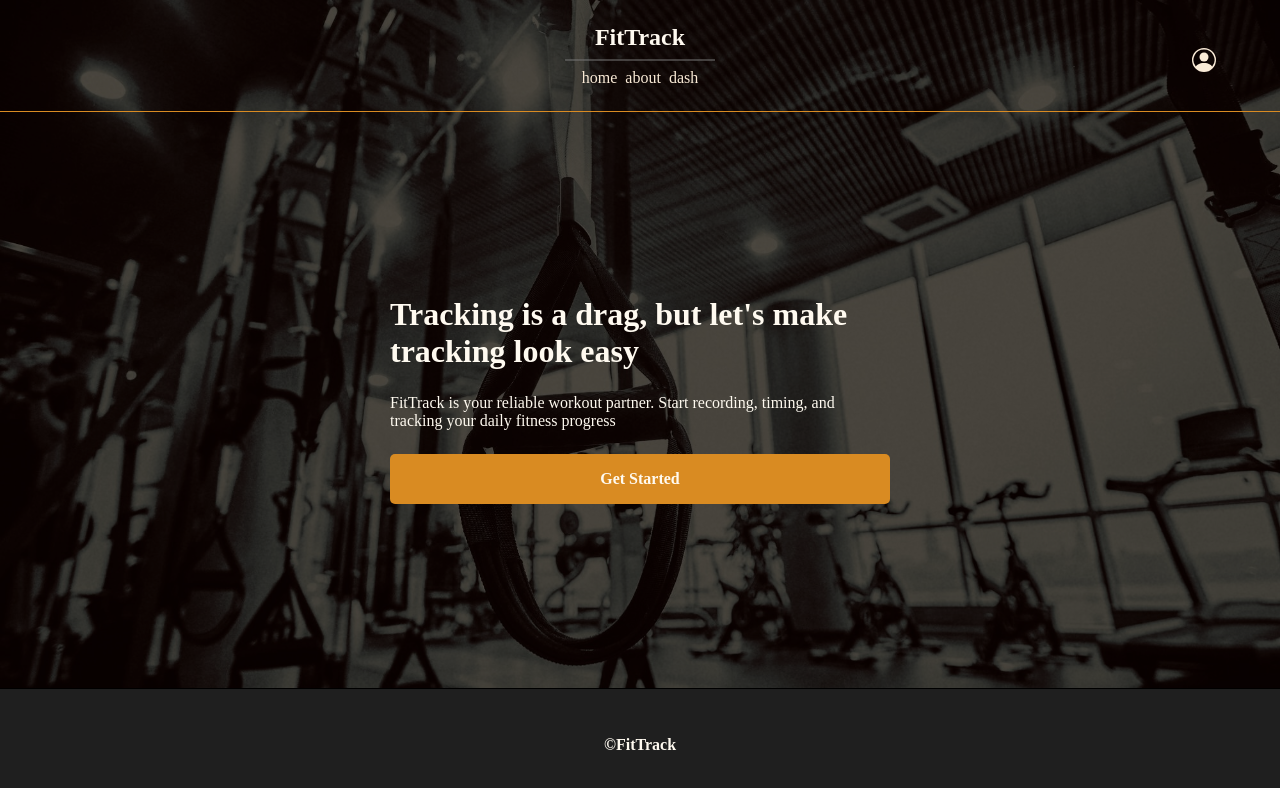
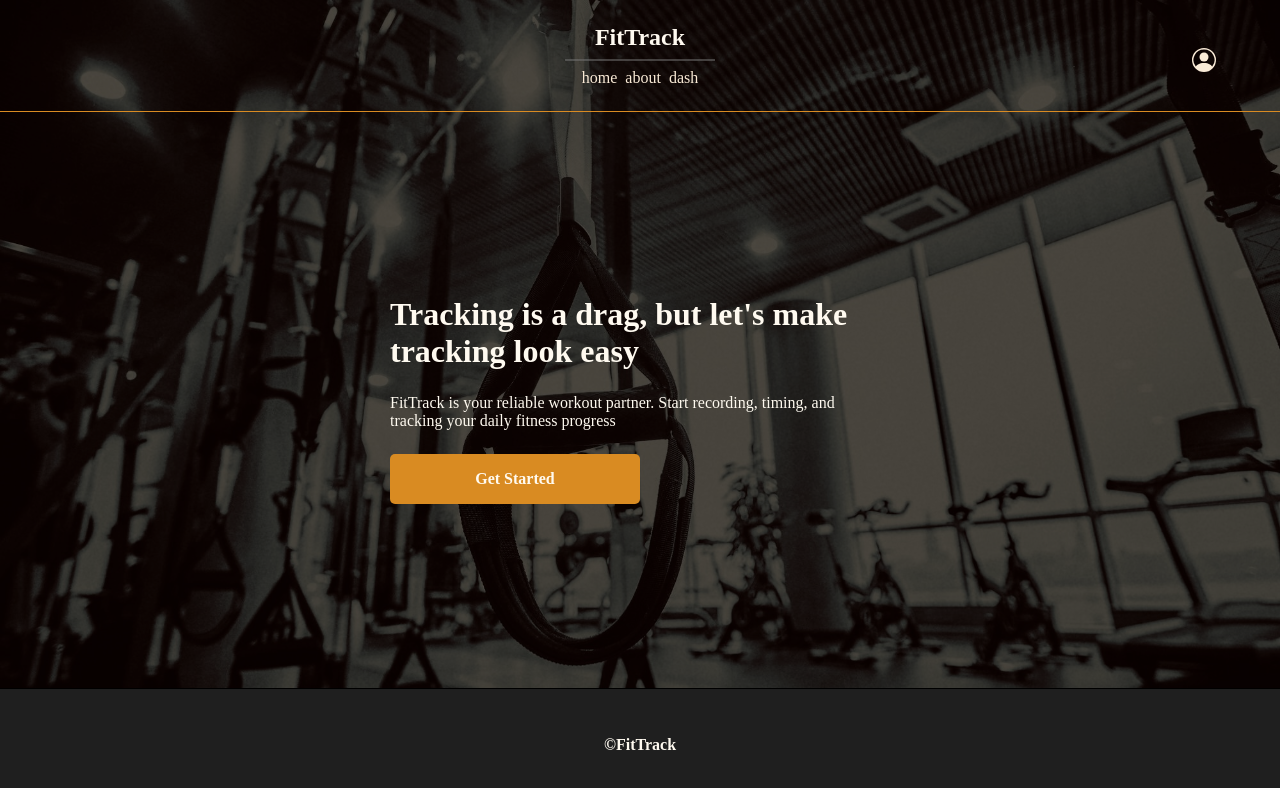
Before and after one commit to DarrylAdigwu/fittrack_app, a React app in the folder client/: page / in a window 1280 px wide. Shown: the top 788 px of the page. Built offline with nearby package versions, Linux system fonts and the light colour scheme; the HTML template or start-up script is replaced by a standard one; a web font is replaced by a local one.

Commit message:
changed login and registration forms

```diff
--- a/client/src/assets/css/account.css
+++ b/client/src/assets/css/account.css
@@ -49,7 +49,7 @@ Form.login-form > input {
   padding: 9px 13px;
   border-radius: 5px;
   border: inset rgba(120, 120, 120, .5);
-  margin-bottom: 1rem;
+  margin-top: 1rem;
 }
 
 .invalid {
@@ -72,7 +72,7 @@ Form.login-form > button {
   width: 90%;
   height: 50px;
   background-color: #D98B22;
-  color: #fffaf0;
+  color: #FFFAF0;
   border: none;
   font-weight: 600;
   border-radius: 5px;
--- a/client/src/assets/css/home.css
+++ b/client/src/assets/css/home.css
@@ -27,7 +27,7 @@ div.home-container {
 
 div.home-container > section.home-cta {
   z-index: 3;
-  color: #fffaf0;
+  color: #FFFAF0;
 }
 
 div.home-container > section.home-cta h1 {
@@ -45,9 +45,9 @@ div.home-container > section.home-cta a {
   justify-content: center;
   align-items: center;
   background-color: #D98B22;
-  color: #fffaf0;
+  color: #FFFAF0;
   text-decoration: none;
-  width: 100%;
+  width: 50%;
   height: 50px;
   font-weight: 600;
   border-radius: 5px;
```
